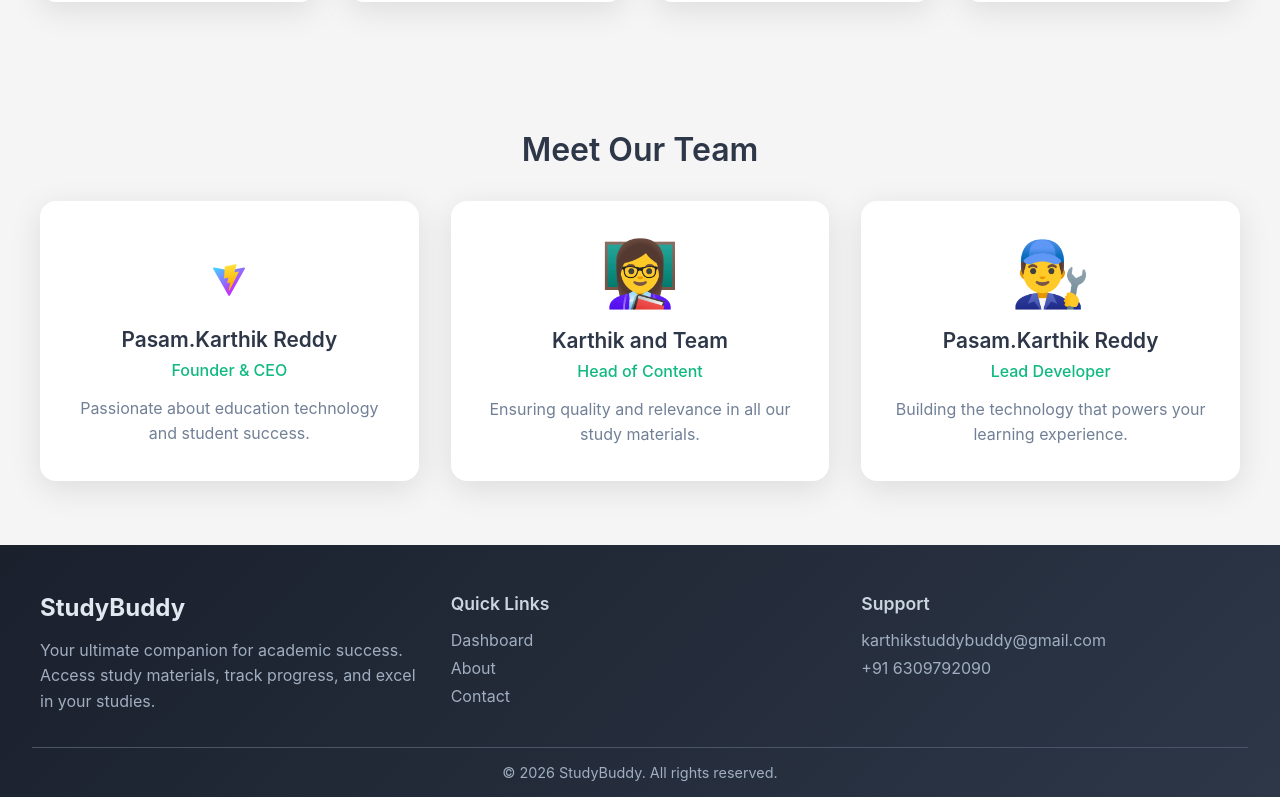
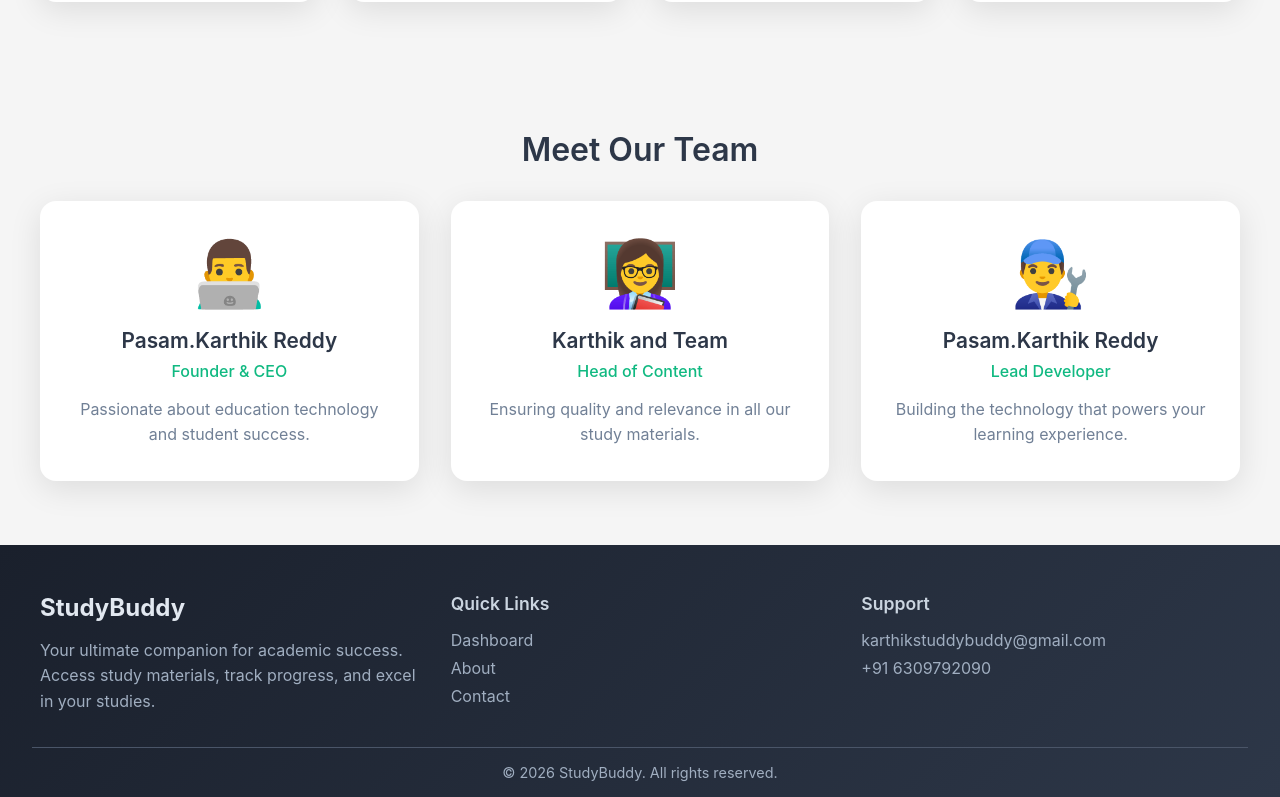
Before and after one commit to veera5423/StuddyBuddy, a React (Vite) app in the folder Frontend/: page /about in a window 1280 px wide. Shown: the part 1057-1854 px from the top of the page. Built offline with nearby package versions, Linux system fonts and the light colour scheme.

Commit message:
about img

```diff
--- a/Frontend/src/components/About.jsx
+++ b/Frontend/src/components/About.jsx
@@ -70,8 +70,8 @@
             <h2>Meet Our Team</h2>
             <div className="team-grid">
               <div className="team-member">
-                {/* <div className="member-avatar">👨‍💻</div> */}
-                <div className="member-avatar"><img src="vite.svg" alt="karthik" /></div>
+                <div className="member-avatar">👨‍💻</div>
+                {/* <div className="member-avatar"><img src="vite.svg" alt="karthik" /></div> */}
                 <h3>Pasam.Karthik Reddy</h3>
                 <p>Founder & CEO</p>
                 <p>Passionate about education technology and student success.</p>
```
Also changed, not shown: 1 other file (tests, documents, lock files or other folders).
